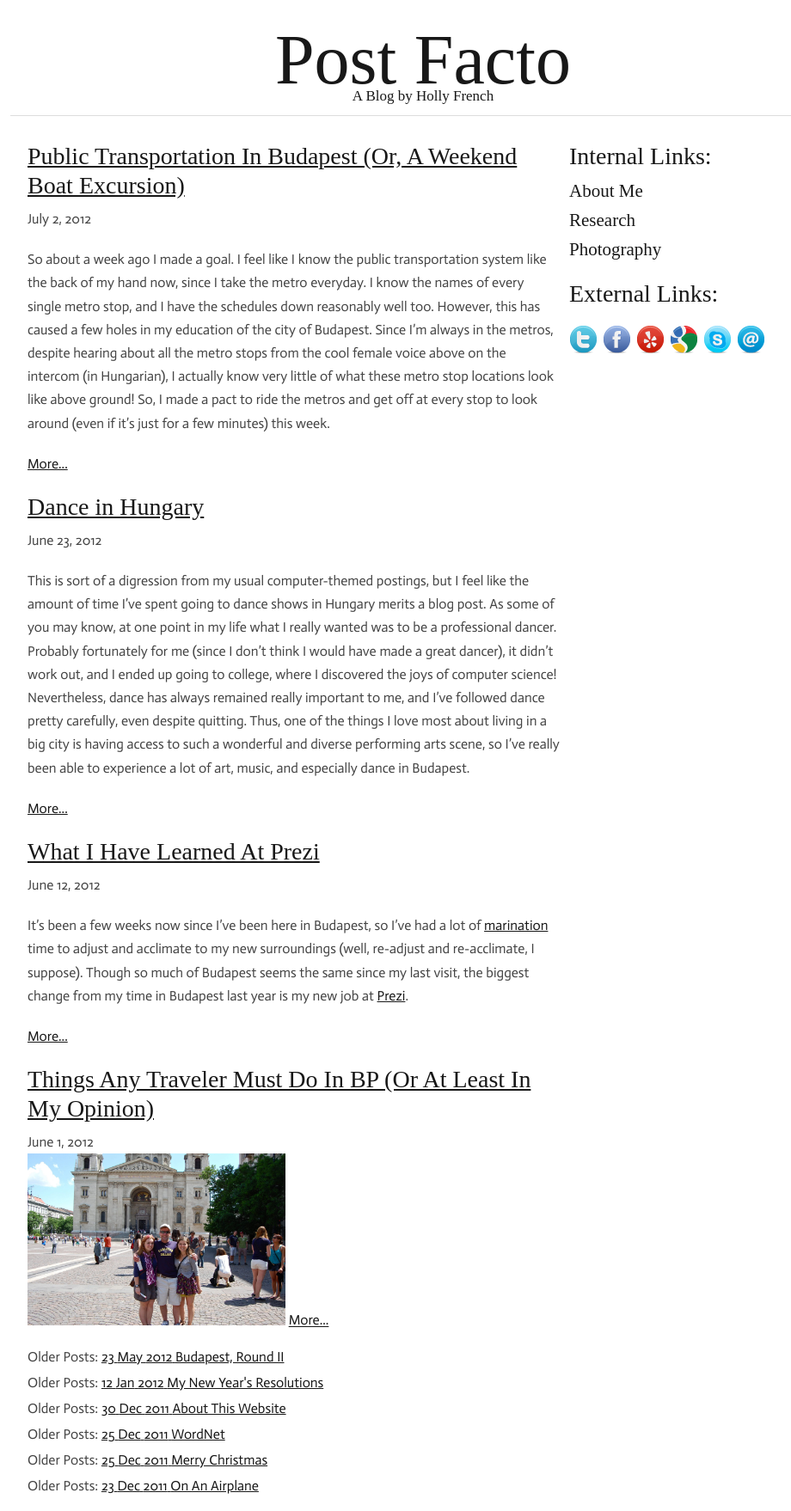
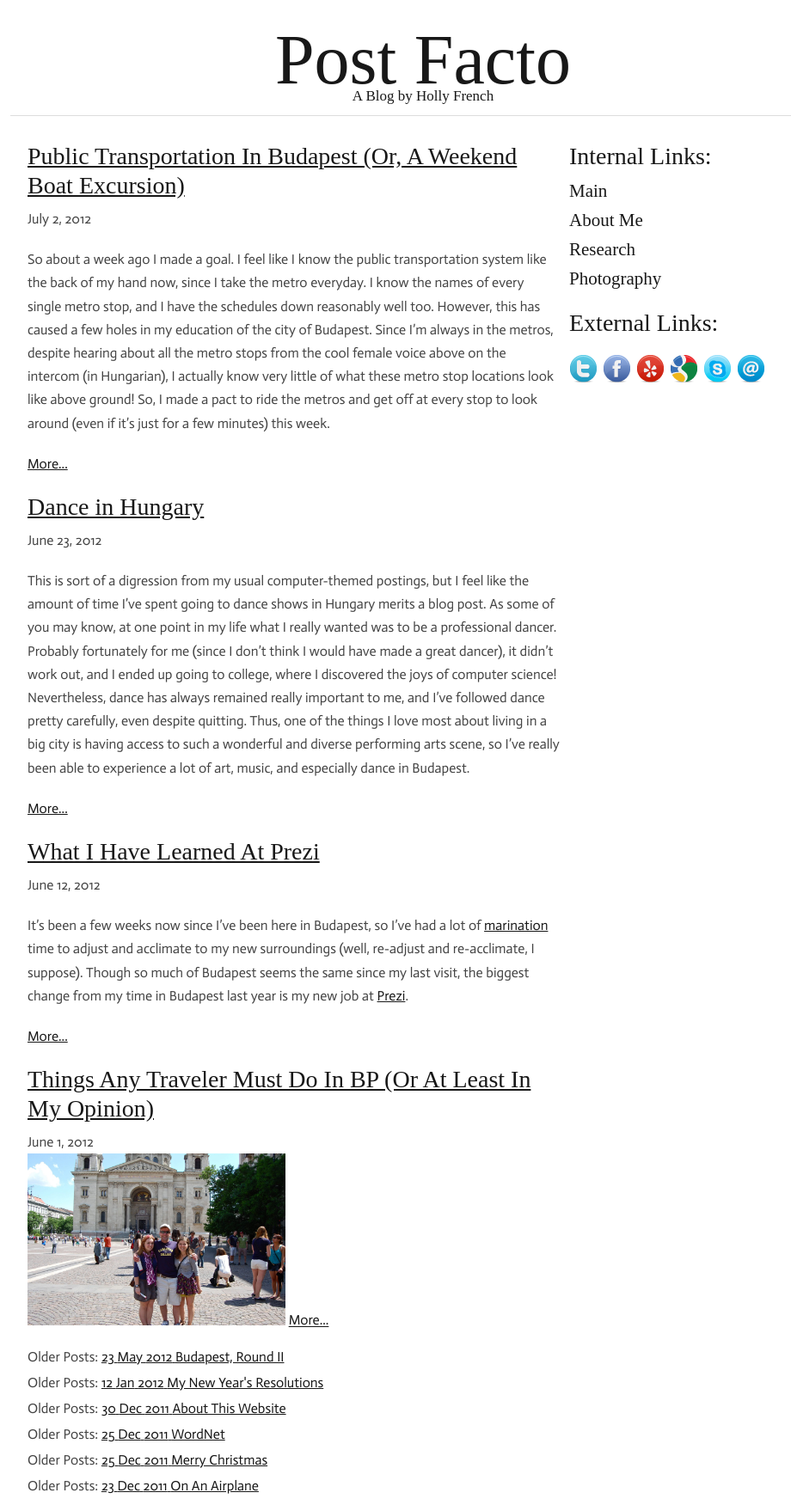
Before and after one commit to phrenchphry11/phrenchphry11.github.com, a Jekyll site: the page built from index.html, in a window 1280 px wide. Shown: the whole page at 86% size, without its empty margins (148-1068 px from the left). Built offline with Jekyll 4.4.1, drawn with Linux system fonts in a browser that asks for light colours; nearby versions of some CDN libraries; some web fonts are replaced; Markdown is read by kramdown in place of the engine named in the settings; comment, search, counter and statistics services are not loaded.

Commit message:
fixed layout

```diff
--- a/_layouts/layout.html
+++ b/_layouts/layout.html
@@ -99,6 +99,9 @@
     	  <nav>
        <ul>
 	 <!div class="headlinks">
+	 	 <!div class="one-third column">
+            <h4><a href="index.html" style="text-decoration: none">Main</a></h4>
+	   <!/div>
 	 <!div class="one-third column">
             <h4><a href="/about/about.html" style="text-decoration: none">About Me</a></h4>
 	   <!/div>
```
